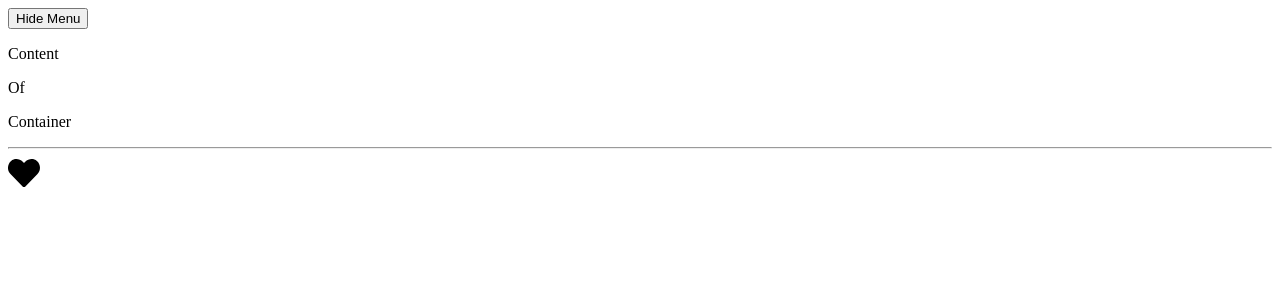
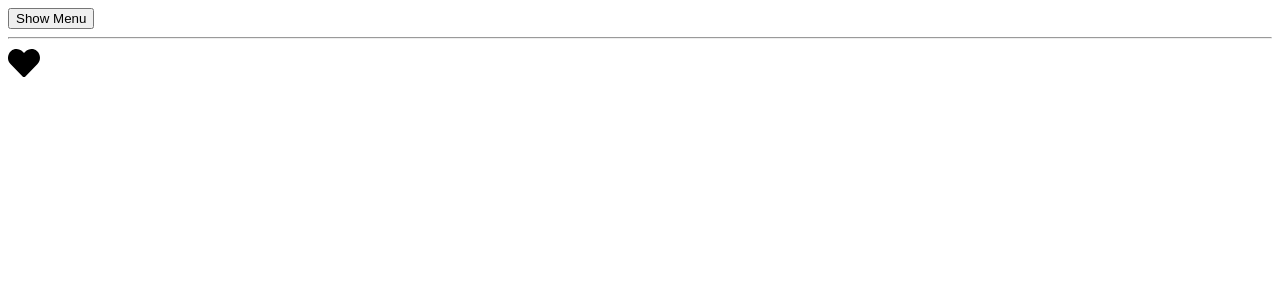
Before and after one commit to jakejosephcs/react-practice, a React (Create React App) app: page / in a window 1280 px wide. Shown: the top 300 px of the page. Built offline with nearby package versions, Linux system fonts and the light colour scheme; the HTML template or start-up script is replaced by a standard one.

Commit message:
Add ability to pass default values  as a second argument

```diff
--- a/src/Favorite.js
+++ b/src/Favorite.js
@@ -28,4 +28,4 @@ class Favorite extends React.Component {
   }
 }
 
-export default withToggler(Favorite);
+export default withToggler(Favorite, { defaultOn: true });
--- a/src/HOCs/withToggler.js
+++ b/src/HOCs/withToggler.js
@@ -2,7 +2,7 @@ import React from 'react';
 
 class Toggler extends React.Component {
   state = {
-    on: true,
+    on: this.props.defaultOn,
   };
 
   toggle = () => {
@@ -18,8 +18,14 @@ class Toggler extends React.Component {
   }
 }
 
-export default function (component) {
+export default function (component, objProperties) {
   return function (props) {
-    return <Toggler component={component} {...props} />;
+    return (
+      <Toggler
+        component={component}
+        defaultOn={objProperties.defaultOn}
+        {...props}
+      />
+    );
   };
 }
--- a/src/Menu.js
+++ b/src/Menu.js
@@ -18,4 +18,4 @@ class Menu extends React.Component {
   }
 }
 
-export default withToggler(Menu);
+export default withToggler(Menu, { defaultOn: false });
```
